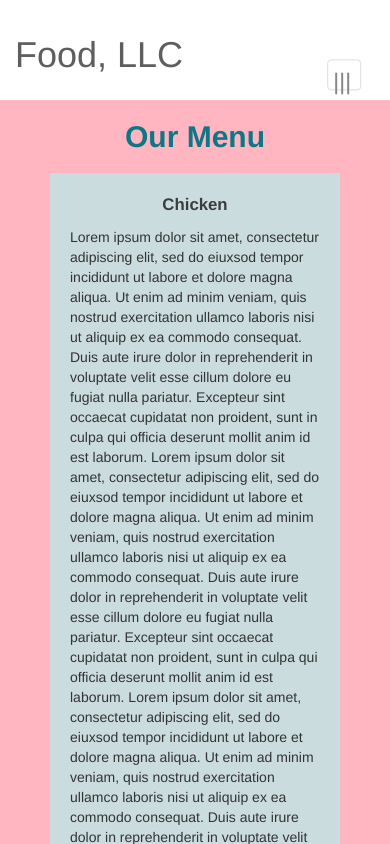
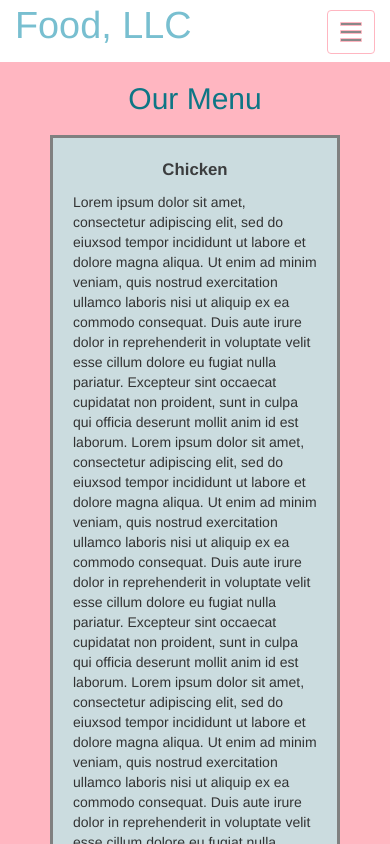
Before and after one commit to nouryasser7/Assignment2, a plain HTML site: page module3-solution/index.html in a window 390 px wide. Shown: the top 844 px of the page. Drawn offline with Linux system fonts and the light colour scheme.

Commit message:
Final Submission

```diff
--- a/module3-solution/css/styles.css
+++ b/module3-solution/css/mystyles.css
@@ -1,6 +1,3 @@
-*{
-	box-sizing: border-box;
-}
 body{
 	background-color: #FFB6C1;
 }
@@ -8,18 +5,21 @@ body{
 	background-color: #FFF;
 	border-radius: 0;
 	border: 0;
-	color: #1BA8BC;
+	color: #000;
+}
+#title{
+	color: #78BFD0;
+	font-size: 2.7em;
 }
 .text-center{
 	color: #0E7685;
-	font-weight: bold;
 	margin: 20px;
 }
 #box{
 	background-color: #CBDCDF;
 	padding: 20px;
 	margin: 20px 50px 50px 50px;
-	border: 3px;
+	border: 3px solid;
 	border-color: gray;
 }
 p{
@@ -27,12 +27,6 @@ p{
 	font-size: 1.2em;
 	font-weight: bold;
 	color: #3B3D3E;
-}
-@media (min-width: 768px){
-	.navbar-toggle{
-		display: none;
-	}
-
 }
 .navbar-brand a:hover, .navbar-brand a:focus {
   text-decoration: none;
@@ -51,22 +45,18 @@ p{
   font-size: 1.8em;
 }
 .navbar-header button.navbar-toggle, .navbar-header .icon-bar {
-  border: 1px solid #61122f;
+  color: #FFB6C1;
+  border: 1px solid #FFB6C1;
+  background-color: #FFF;
+
 }
 .navbar-header button.navbar-toggle {
   clear: both;
-  margin-top: -30px;
+  margin-top: -40px;
 }
-span.icon-bar{
+.icon-bar{
 	padding: 1px;
+	color: #FFB6C1;
 	margin: 2px;
 	background-color: #FFB6C1;
 }
-button{
-	transform: rotate(90deg);
-	height: 2.4em;
-	width: 2.2em;
-	background-color: #FFF;
-	border-color: #FFB6C1;
-
-}
--- a/module3-solution/index.html
+++ b/module3-solution/index.html
@@ -6,24 +6,24 @@
 	<meta name="viewport" content="width=device-width, initial-scale=1">
 	<title>Assignment Solution for Module 3</title>
 	<link rel="stylesheet" href="css/bootstrap.min.css">
-	<link rel="stylesheet" href="css/styles.css">
+	<link rel="stylesheet" href="css/mystyles.css">
 </head>
 <body>
 	<header>
 		<nav id="header-nav" class="navbar navbar-default">
 			<div class="container-fluid">
-				<div class="navbar-header" class="row">
-					<div class="navbar-brand">
-						<h1>Food, LLC</h1>
+				<div class="navbar-header">
+					<div id="title"class="navbar-brand">
+						Food, LLC
 					</div>
-					</div>
+
 					<button type="button" class="navbar-toggle collapsed" data-toggle="collapse" data-target="#collapsable-nav" aria-expanded="false">
 						<span class="sr-only">Toggle navigation</span>
 						<span class="icon-bar"></span>
 						<span class="icon-bar"></span>
 						<span class="icon-bar"></span>
 					</button>
-
+				</div>
 				<div id="collapsable-nav" class="navbar-collapse collapse">
 					<ul id="nav-list" class="nav navbar-nav navbar-left visible-xs text-center">
 						<li>
```
